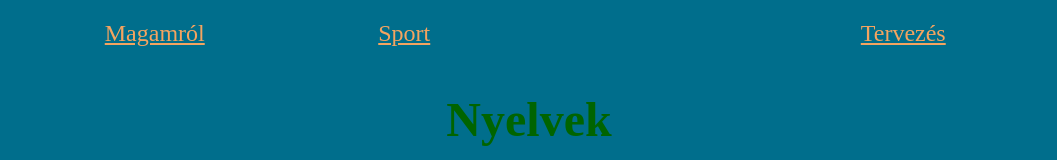
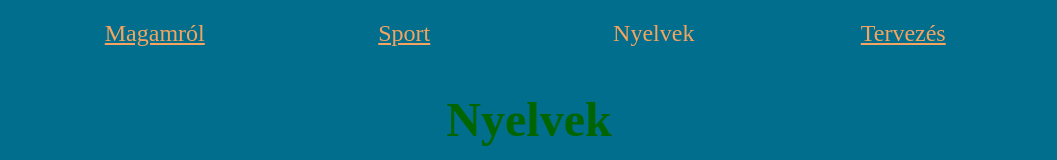
Before and after one commit to dpolgar28/polgar_daniel_portfplio, a plain HTML site: page nyelvek.html in a window 1280 px wide. Shown: the top 160 px of the page, without its empty margins (111-1168 px from the left). Drawn offline with Linux system fonts and the light colour scheme.

Commit message:
Update nyelvek.html

```diff
--- a/nyelvek.html
+++ b/nyelvek.html
@@ -92,7 +92,7 @@
         <tr>
             <td class="cellamargó"><a href="index.html">Magamról</a></td>
             <td class="cellamargó"><a href="sport.html"> Sport</a></td>
-            <td class="cellamargó"><a href="nyelvek.html"></a></td>
+            <td class="cellamargó"><a> Nyelvek</a></td>
             <td class="cellamargó"><a href="tervezés.html"> Tervezés</a></td>
         </tr>
         <tr>
```
